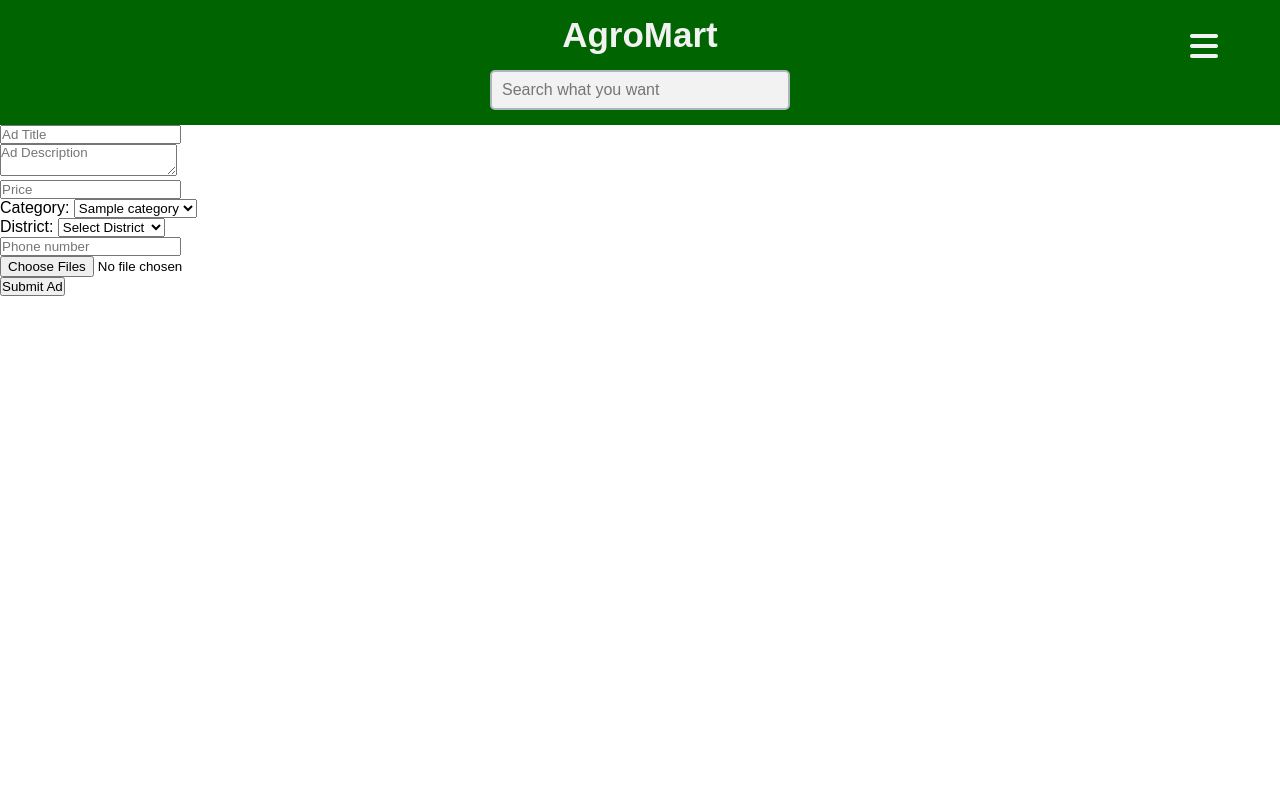
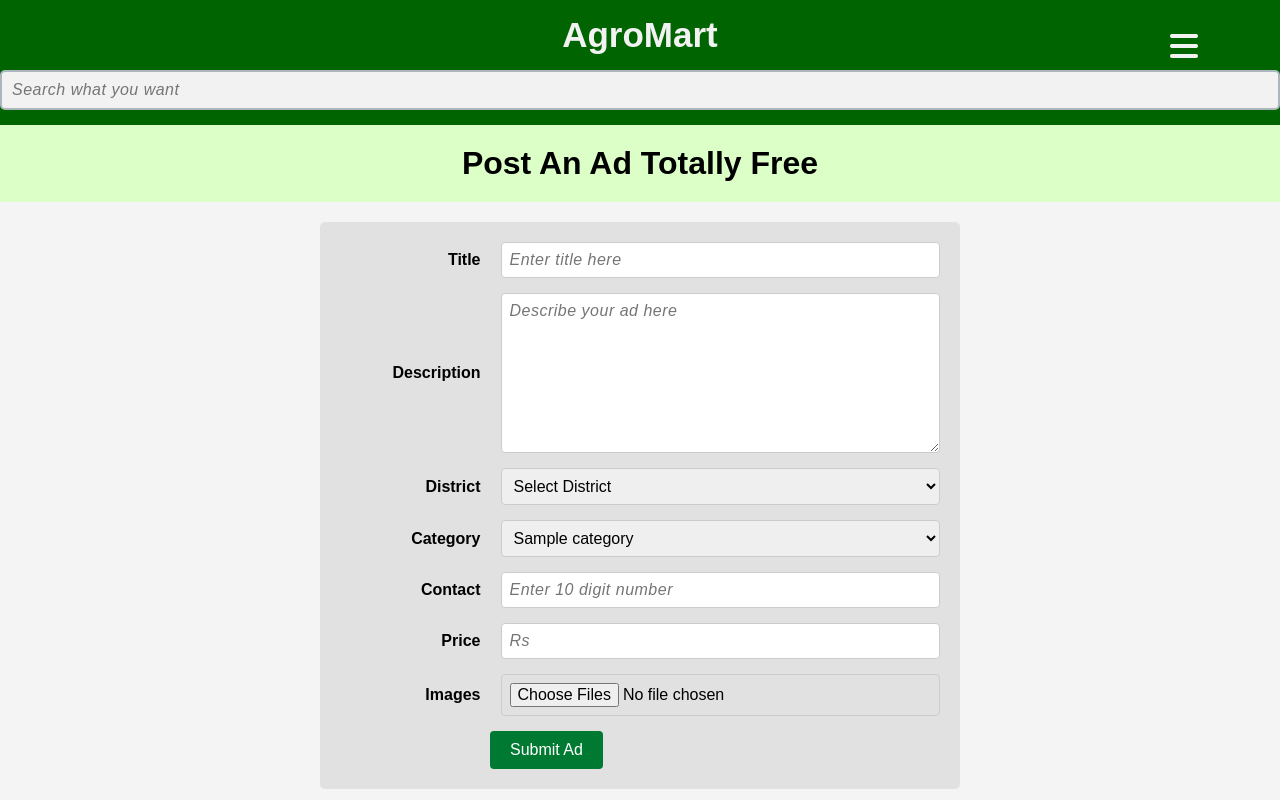
Before and after one commit to sumudu-k/AgroMart---Connecting-Farmers-and-Nurseries, a PHP site: page /post_ad.php in a window 1280 px wide. Run offline with PHP 8.4, Linux system fonts and the light colour scheme; the visitor is signed in with stand-in values (Sample User, id 1); tables that the repository leaves empty or names only in its code hold one stand-in row (values such as "Sample post"); some libraries are stand-ins or nearby versions.

Commit message:
added css to post ad page and added css changers to login page,post ad page and register page

```diff
--- a/post_ad.php
+++ b/post_ad.php
@@ -2,6 +2,8 @@
 
 session_start();
 include 'config.php';
+include 'navbar.php';
+
 // Check if the user is logged in
 if (!isset($_SESSION['user_id'])) {
     header('Location: login.php');
@@ -43,23 +45,116 @@ if (isset($_POST['submit'])) {
 
 <!DOCTYPE html>
 <html lang="en">
+    <head>
+    <meta charset="UTF-8">
+    <title>Post Ad</title>
 
-<?php include 'navbar.php'; ?>
+    <style>
+        /* Styling for the form layout */
+        body {
+            font-family: Arial, sans-serif;
+            background-color: #f4f4f4;
+            margin: 0;
+            padding: 0;
+        }
 
-<form action="post_ad.php" method="POST" enctype="multipart/form-data">
-    <input type="text" name="title" placeholder="Ad Title" required><br>
-    <textarea name="description" placeholder="Ad Description" required></textarea><br>
-    <input type="number" name="price" placeholder="Price" required><br>
-    <label>Category:</label>
-    <select name="category" required>
-        <?php
-        $categories = $conn->query("SELECT * FROM categories");
-        while ($category = $categories->fetch_assoc()) {
-            echo "<option value='{$category['category_id']}'>{$category['category_name']}</option>";
+        h1 {
+            background-color: #dbffc7;
+            text-align: center;
+            text-transform: capitalize;
+            padding: 20px 12.5%;
+            margin-bottom: 20px;
+
         }
-        ?>
-    </select><br>
-    <label>District:</label>
+
+        /* Form container */
+        .ad-form {
+            max-width: 50%;
+            margin: 0 auto;
+            padding: 20px;
+            background-color: #e1e1e1;
+            border-radius: 5px;
+        }
+
+        .form-group {
+            display: flex;
+            align-items: center;
+            margin-bottom: 15px;
+        }
+
+        label {
+            flex: 0.5;
+            font-size: 1rem;
+            text-align: right;
+            padding-right: 20px;
+            font-weight: bold;
+        }
+
+        input,
+        select,
+        textarea {
+            flex: 1.5;
+            font-size: 1rem;
+            padding: 8px;
+            border: 1px solid #ccc;
+            border-radius: 4px;
+            box-sizing: border-box;
+        }
+
+        input:focus,
+        select:focus,
+        textarea:focus {
+            outline: none;
+            border-color: #007a33;
+        }
+
+        textarea {
+            height: 20vh;
+        }
+
+        input::placeholder,
+        textarea::placeholder {
+            font-size: 1rem;
+            font-style: italic;
+            letter-spacing: 0.5px;
+            font-weight: 500;
+    }
+
+        button {
+            margin-left: 150px;
+            background-color: #007a33;
+            color: white;
+            padding: 10px 20px;
+            border: none;
+            border-radius: 4px;
+            cursor: pointer;
+            font-size: 16px;
+        }
+
+        button:hover {
+            background-color: #005922;
+        }
+
+    </style>
+
+    </head>
+
+
+    <body>
+        <h1>Post an Ad Totally Free</h1>
+        <form action="post_ad.php" method="POST" enctype="multipart/form-data"v class="ad-form">
+                <div class="form-group">
+                    <label for="title">Title</label>
+                    <input type="text" name="title" placeholder="Enter title here" required>
+                </div>
+
+                <div class="form-group">
+                    <label for="description">Description</label>
+                    <textarea name="description" placeholder="Describe your ad here" required></textarea>
+                </div>
+
+                <div class="form-group">
+                    <label for="district">District</label>
                     <select name="district" required>
                     <option value="">Select District</option>
                 <option value="Ampara">Ampara</option>
@@ -87,12 +182,40 @@ if (isset($_POST['submit'])) {
                 <option value="Ratnapura">Ratnapura</option>
                 <option value="Trincomalee">Trincomalee</option>
                 <option value="Vavuniya">Vavuniya</option>
-    </select><br>
-    <input type="text" name="phone_number" placeholder="Phone number" required><br>
+                    </select>
+                </div>
 
-    <input type="file" name="images[]" multiple required><br>
+                <div class="form-group">
+                    <label for="category">Category</label>
+                    <select name="category" required>
+                        <?php
+                        $categories = $conn->query("SELECT * FROM categories");
+                        while ($category = $categories->fetch_assoc()) {
+                            echo "<option value='{$category['category_id']}'>{$category['category_name']}</option>";
+                        }
+                        ?>
+                    </select>
+                </div>
+
+                <div class="form-group">
+                    <label for="phone_number">Contact</label>
+                    <input type="text" name="phone_number" placeholder="Enter 10 digit number" required>
+                </div>
+
+                <div class="form-group">
+                    <label for="price">Price</label>
+                    <input type="number" name="price" placeholder="Rs" required>
+                </div>
+
+                <div class="form-group">
+                    <label for="images">Images</label>
+                    <input type="file" name="images[]" multiple required>
+                </div>
 
                 <button type="submit" name="submit">Submit Ad</button>
             </form>
 
+
+    </body>
+
 </html>
--- a/register.php
+++ b/register.php
@@ -159,7 +159,7 @@ if (isset($_POST['register'])) {
             text-decoration: underline;
         }
 
-        /* Mobile Devices (319px - 480px) */
+        /* responsive design */
         @media (max-width: 480px) {
             .register-container {
                 flex-direction: column;
@@ -180,7 +180,7 @@ if (isset($_POST['register'])) {
             }
         }
 
-        /* iPads and Tablets (481px - 1200px) */
+
         @media (min-width: 481px) and (max-width: 1200px) {
             .register-container {
                 flex-direction: row;
@@ -198,7 +198,7 @@ if (isset($_POST['register'])) {
             }
         }
 
-        /* Laptops and Desktops (1201px and more) */
+
         @media (min-width: 1201px) {
             .register-container {
                 flex-direction: row;
```
Also changed, not shown: edit_ad.php (+8 -5 lines), login.php (+8 -9 lines). Lines whose indentation alone changed are shown as unchanged.
